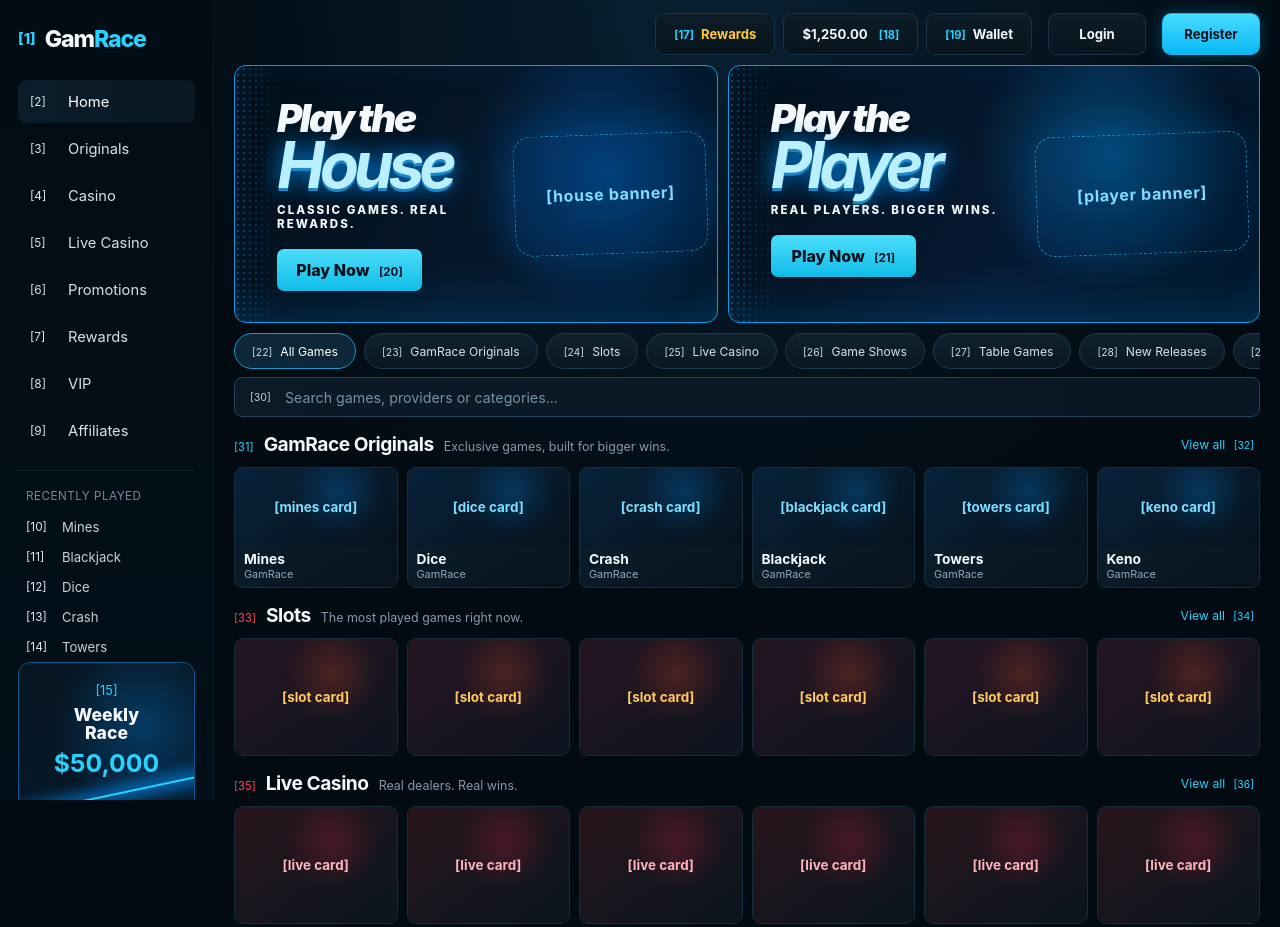
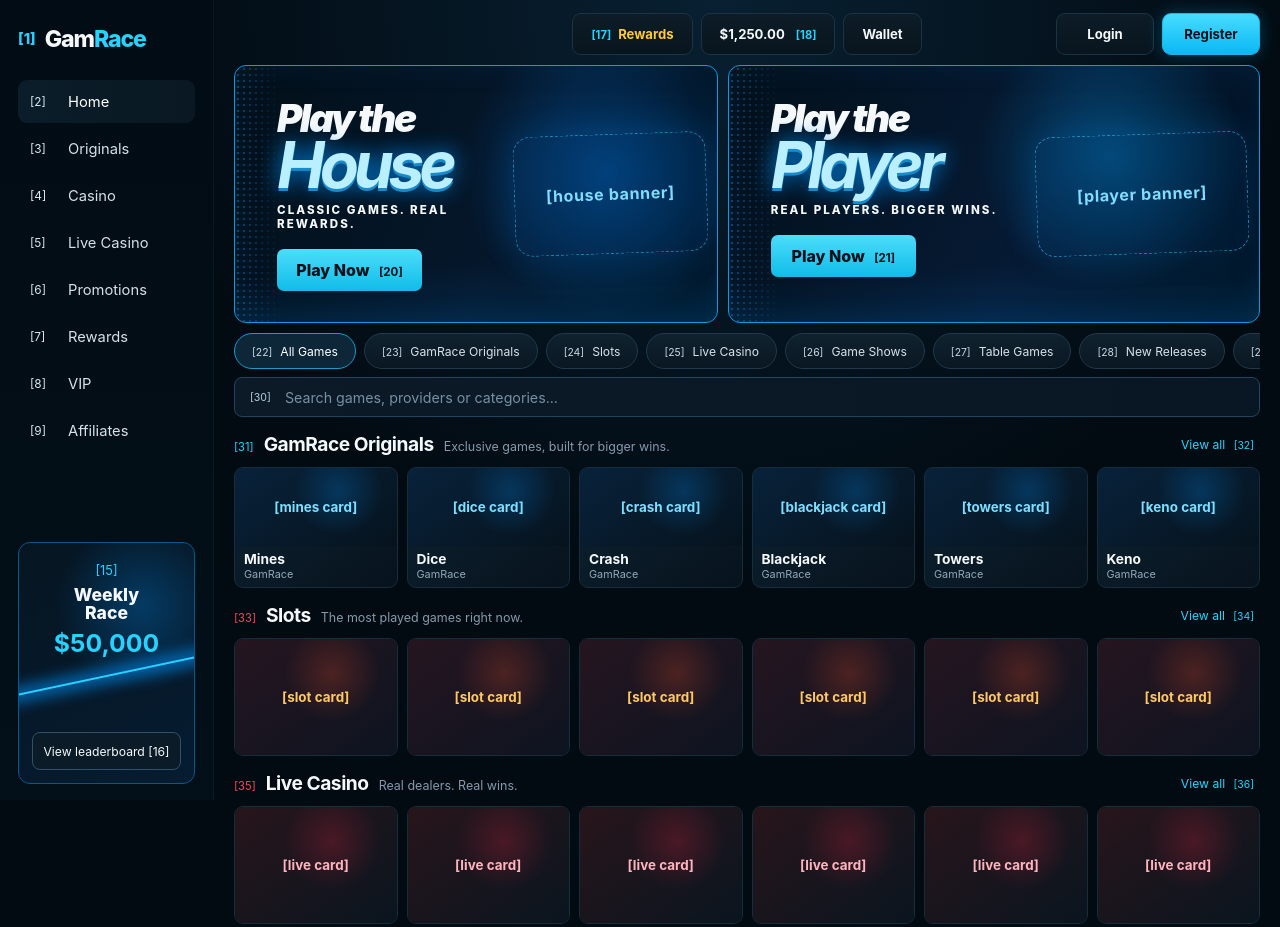
Before and after one commit to gamracecom/gamrace, a plain HTML site: page dist/index.html in a window 1280 px wide. Shown: the top 927 px of the page. Drawn offline with Linux system fonts and the light colour scheme.

Commit message:
Refine account header and sidebar

```diff
--- a/dist/index.html
+++ b/dist/index.html
@@ -35,15 +35,6 @@
           <a class="nav-link" href="#affiliates"><span>[9]</span>Affiliates</a>
         </nav>
 
-        <div class="recently-played">
-          <p class="eyebrow">Recently played</p>
-          <a href="#originals"><span>[10]</span>Mines</a>
-          <a href="#originals"><span>[11]</span>Blackjack</a>
-          <a href="#originals"><span>[12]</span>Dice</a>
-          <a href="#originals"><span>[13]</span>Crash</a>
-          <a href="#originals"><span>[14]</span>Towers</a>
-        </div>
-
         <section class="race-card" aria-label="Weekly Race promotion">
           <span class="race-icon">[15]</span>
           <p>Weekly<br />Race</p>
@@ -59,7 +50,9 @@
           <div class="account-actions">
             <button class="utility rewards" type="button" data-toast="Rewards coming soon"><span>[17]</span>Rewards</button>
             <button class="utility balance" type="button" data-toast="Balance options coming soon">$1,250.00 <span>[18]</span></button>
-            <button class="utility" type="button" data-toast="Wallet coming soon"><span>[19]</span>Wallet</button>
+            <button class="utility" type="button" data-toast="Wallet coming soon">Wallet</button>
+          </div>
+          <div class="auth-actions">
             <button class="auth login" type="button" data-toast="Login coming soon">Login</button>
             <button class="auth register" type="button" data-toast="Registration coming soon">Register</button>
           </div>
--- a/dist/styles.css
+++ b/dist/styles.css
@@ -34,11 +34,8 @@ a { color: inherit; text-decoration: none; }
 .brand-mark { color: var(--cyan); font-size: .92rem; letter-spacing: 0; }
 .primary-nav { display: grid; gap: 4px; margin-top: 20px; }
 .nav-link { display: flex; align-items: center; gap: 12px; min-height: 43px; padding: 0 12px; border-radius: 9px; color: #d6e0e8; font-size: .92rem; transition: .2s ease; }
-.nav-link span, .recently-played span { min-width: 26px; color: #dce9f2; font-size: .74rem; }
+.nav-link span { min-width: 26px; color: #dce9f2; font-size: .74rem; }
 .nav-link:hover, .nav-link.active { background: linear-gradient(90deg, #0b1d2a, #091822); color: #fff; }
-.recently-played { padding-top: 18px; margin-top: 18px; border-top: 1px solid #102432; }
-.eyebrow { margin: 0 0 9px 8px; color: #73899b; font-size: .73rem; text-transform: uppercase; letter-spacing: .04em; }
-.recently-played a { display: flex; align-items: center; gap: 10px; padding: 7px 8px; color: #c7d1d9; font-size: .82rem; }
 .race-card { position: relative; min-height: 242px; padding: 20px 12px 14px; margin-top: auto; overflow: hidden; text-align: center; border: 1px solid #07588e; border-radius: 12px; background: radial-gradient(circle at 70% 26%, rgba(0, 148, 255, .28), transparent 40%), linear-gradient(150deg, #061521, #061c31); }
 .race-card::before { content: ""; position: absolute; inset: 55% -20% auto; height: 2px; background: var(--cyan); box-shadow: 0 0 16px 4px var(--blue); transform: rotate(-12deg); }
 .race-icon { display: block; color: var(--cyan); font-size: .8rem; }
@@ -47,14 +44,15 @@ a { color: inherit; text-decoration: none; }
 .race-card button { position: absolute; inset: auto 13px 13px; min-height: 38px; border: 1px solid #315168; border-radius: 8px; background: #0b1b27; cursor: pointer; font-size: .76rem; }
 
 .main-content { min-height: 100vh; padding: 12px 20px 28px; margin-left: var(--sidebar); }
-.topbar { min-height: 44px; display: flex; justify-content: flex-end; align-items: center; margin-bottom: 9px; }
+.topbar { min-height: 44px; display: grid; grid-template-columns: 1fr auto 1fr; align-items: center; margin-bottom: 9px; }
 .mobile-brand { display: none; font-weight: 850; letter-spacing: -.04em; }
-.account-actions { display: flex; align-items: center; gap: 8px; }
+.account-actions { grid-column: 2; display: flex; align-items: center; gap: 8px; }
+.auth-actions { grid-column: 3; display: flex; justify-self: end; align-items: center; gap: 8px; }
 .utility, .auth { min-height: 42px; padding: 0 18px; border: 1px solid #1a3345; border-radius: 9px; background: linear-gradient(180deg, #0d1c27, #08151e); cursor: pointer; font-size: .82rem; font-weight: 650; }
 .utility span { margin-right: 7px; color: var(--cyan); font-size: .7rem; }
 .utility.balance span { margin: 0 0 0 8px; }
 .utility.rewards { color: var(--yellow); }
-.auth { min-width: 98px; margin-left: 8px; }
+.auth { min-width: 98px; }
 .auth.register { border-color: #14baf1; background: linear-gradient(180deg, #47dcff, #0ab8f4); color: #00101a; box-shadow: 0 0 17px rgba(0, 185, 255, .28); }
 
 .hero-grid { display: grid; grid-template-columns: 1fr 1.1fr; gap: 10px; }
@@ -117,16 +115,15 @@ a { color: inherit; text-decoration: none; }
 @media (max-width: 860px) {
   :root { --sidebar: 0px; }
   .sidebar { position: sticky; top: 0; width: 100%; height: auto; padding: 7px 10px; overflow-x: auto; overflow-y: hidden; flex-direction: row; border: 0; border-bottom: 1px solid #173449; }
-  .sidebar .brand, .recently-played, .race-card { display: none; }
+  .sidebar .brand, .race-card { display: none; }
   .primary-nav { display: flex; gap: 5px; margin: 0; }
   .nav-link { flex: 0 0 auto; min-height: 38px; padding: 0 11px; font-size: .78rem; }
   .nav-link:nth-child(n+6) { display: none; }
   .main-content { margin-left: 0; padding-top: 8px; }
-  .topbar { justify-content: space-between; }
-  .mobile-brand { display: block; }
+  .mobile-brand { display: block; grid-column: 1; }
   .utility.rewards, .utility.balance { display: none; }
   .utility, .auth { min-height: 38px; padding: 0 12px; }
-  .auth { min-width: auto; margin-left: 0; }
+  .auth { min-width: auto; }
   .hero-grid { grid-template-columns: 1fr; }
   .hero-card { min-height: 218px; }
 }
```
